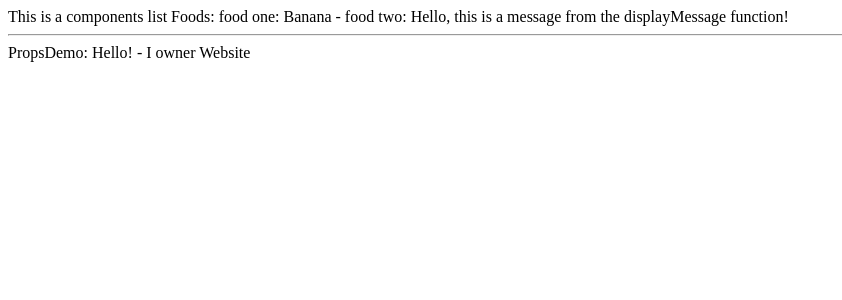
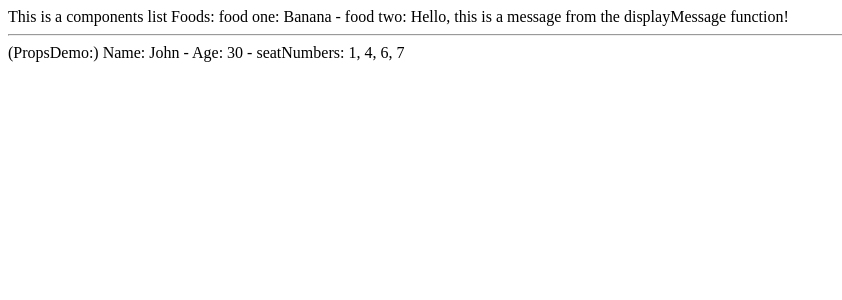
Before and after one commit to nhienkrb/tutor-react, a React (Vite) app: page / in a window 1280 px wide. Shown: the top 300 px of the page, without its empty margins (0-842 px from the left). Built offline with nearby package versions, Linux system fonts and the light colour scheme.

Commit message:
knowledage: Passing Arrays & Objects To Components Using Props

```diff
--- a/src/App.jsx
+++ b/src/App.jsx
@@ -2,11 +2,21 @@ import Foods from "./components/Foods";
 import PropsDemo from "./components/PropsDemo";
 
 function App() {
+  const person = {
+    name: "John",
+    age: 30,
+    address: {
+      city: "New York",
+      state: "NY",
+    },
+    seatNumbers: [1, 4, 6, 7],
+    hobbies: ["reading", "traveling", "cooking"],
+  };
   return (
     <div className="App">
       <Foods />
-      <hr/>
-      <PropsDemo name="I owner Website" message="Hello! "/>
+      <hr />
+      <PropsDemo person={person}  />
     </div>
   );
 }
--- a/src/components/PropsDemo.jsx
+++ b/src/components/PropsDemo.jsx
@@ -1,5 +1,7 @@
-export default function PropsDemo({ name, message }) {
+export default function PropsDemo({ person }) {
   return (
-    <div> PropsDemo: {message} - {name}</div>
+    <div>
+      (PropsDemo:) Name: {person.name} - Age: {person.age} - seatNumbers: {person.seatNumbers.join(", ")}
+    </div>
   );
 }
```
